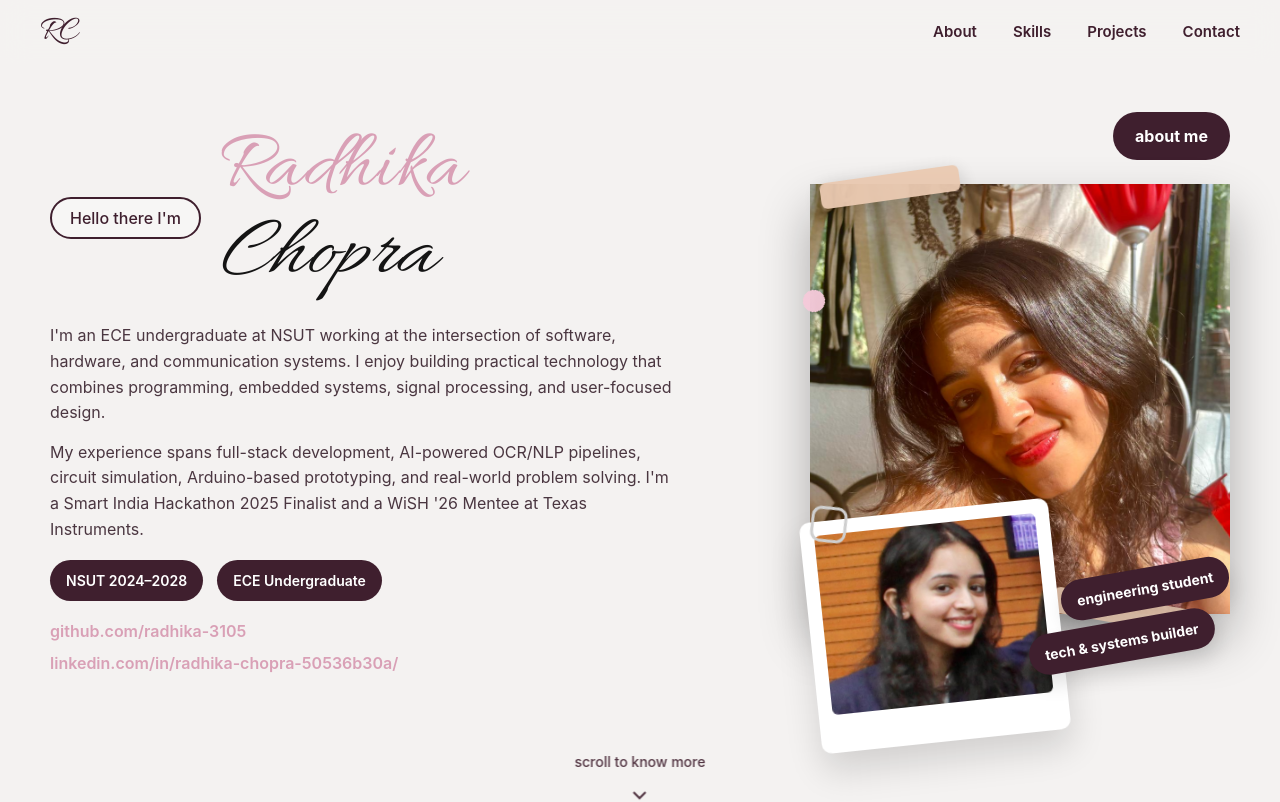
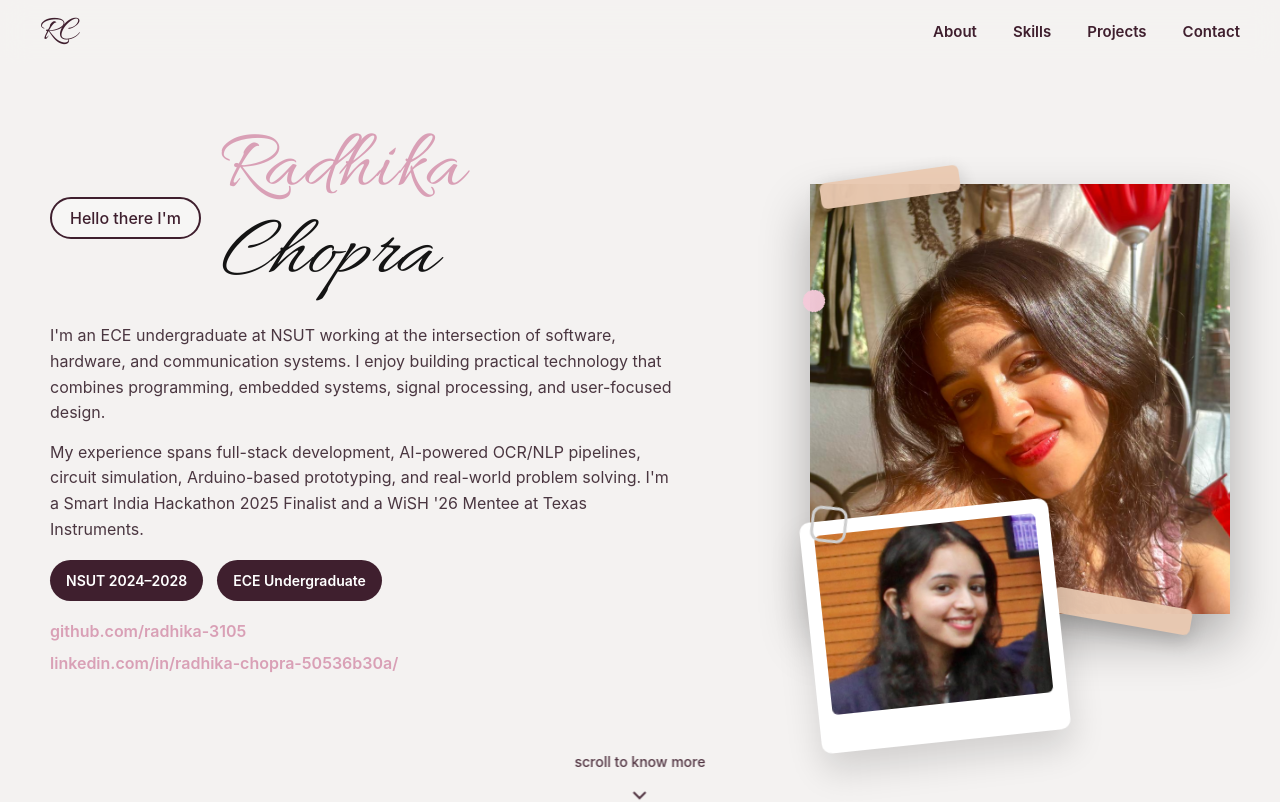
Before and after one commit to radhika-3105/radhika-portfolio, a React (Vite) app: page / in a window 1280 px wide. Shown: the top 802 px of the page. Built offline with nearby package versions, Linux system fonts and the light colour scheme.

Commit message:
Remove about me and label badges from hero collage

```diff
--- a/src/components/hero/Hero.jsx
+++ b/src/components/hero/Hero.jsx
@@ -50,10 +50,6 @@ export default function Hero() {
 
         {/* RIGHT */}
         <div className={styles.right}>
-          <a className={styles.aboutBtn} href="#about">
-            about me
-          </a>
-
           <div className={styles.photoCard}>
             <div className={`${styles.tape} ${styles.tapeTop}`} />
 
@@ -76,10 +72,6 @@ export default function Hero() {
             />
           </div>
 
-          <div className={styles.labels}>
-            <span className={`${styles.label} ${styles.label1}`}>engineering student</span>
-            <span className={`${styles.label} ${styles.label2}`}>tech &amp; systems builder</span>
-          </div>
         </div>
       </div>
 
```
